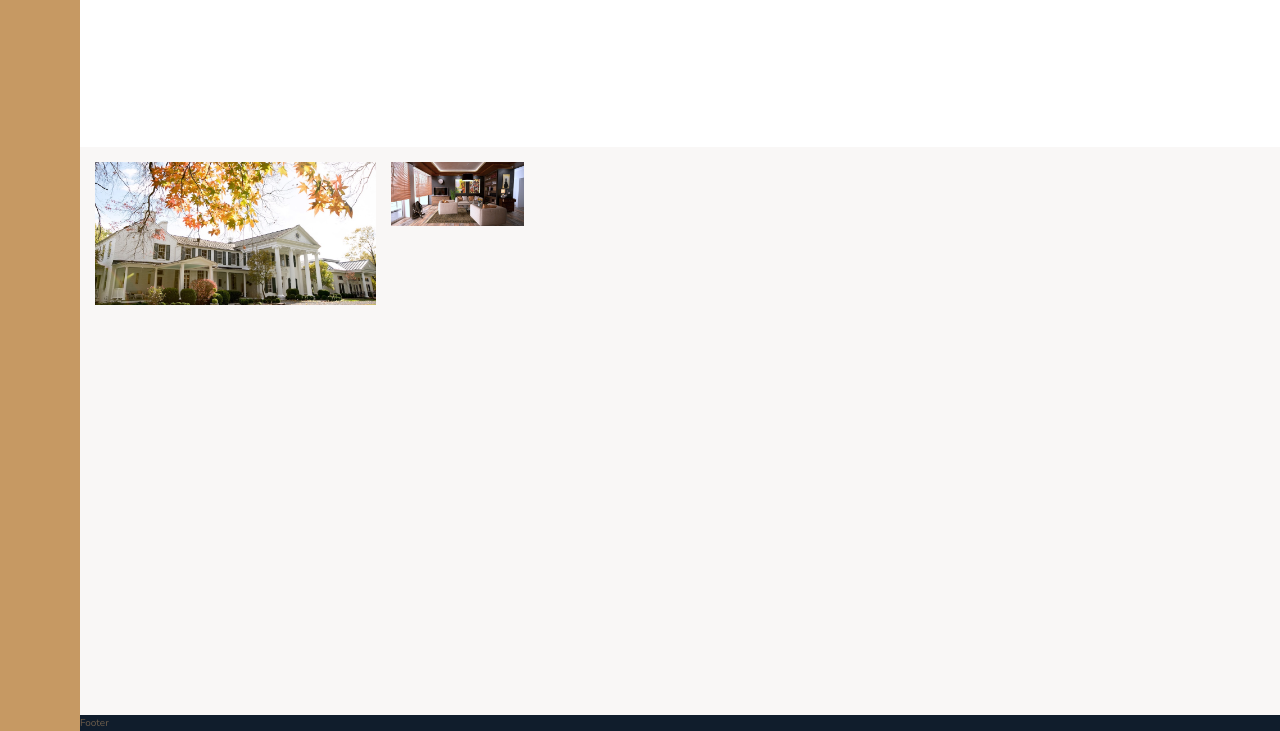
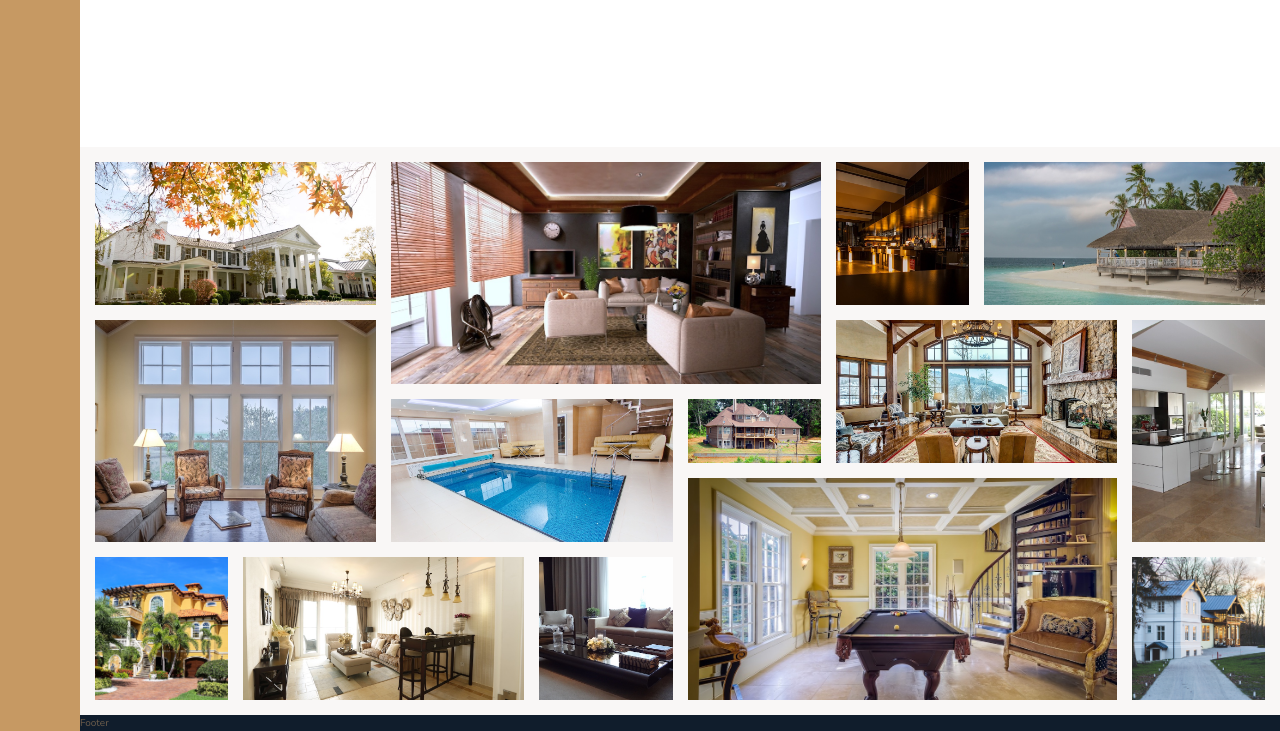
Before and after one commit to neringabickmore/nexter-adv-css, a website: page index.html in a window 1280 px wide. Shown: the part 3034-3765 px from the top of the page. Drawn offline with nearby package versions, Linux system fonts and the light colour scheme.

Commit message:
Building gallery/P2

```diff
--- a/index.html
+++ b/index.html
@@ -295,6 +295,42 @@
         <figure class="gallery__item gallery__item--2">
             <img src="img/gal-2.jpeg" alt="Gallery Image 2" class="gallery__img">
         </figure>
+        <figure class="gallery__item gallery__item--3">
+            <img src="img/gal-3.jpeg" alt="Gallery Image 3" class="gallery__img">
+        </figure>
+        <figure class="gallery__item gallery__item--4">
+            <img src="img/gal-4.jpeg" alt="Gallery Image 4" class="gallery__img">
+        </figure>
+        <figure class="gallery__item gallery__item--5">
+            <img src="img/gal-5.jpeg" alt="Gallery Image 5" class="gallery__img">
+        </figure>
+        <figure class="gallery__item gallery__item--6">
+            <img src="img/gal-6.jpeg" alt="Gallery Image 6" class="gallery__img">
+        </figure>
+        <figure class="gallery__item gallery__item--7">
+            <img src="img/gal-7.jpeg" alt="Gallery Image 7" class="gallery__img">
+        </figure>
+        <figure class="gallery__item gallery__item--8">
+            <img src="img/gal-8.jpeg" alt="Gallery Image 8" class="gallery__img">
+        </figure>
+        <figure class="gallery__item gallery__item--9">
+            <img src="img/gal-9.jpeg" alt="Gallery Image 9" class="gallery__img">
+        </figure>
+        <figure class="gallery__item gallery__item--10">
+            <img src="img/gal-10.jpeg" alt="Gallery Image 10" class="gallery__img">
+        </figure>
+        <figure class="gallery__item gallery__item--11">
+            <img src="img/gal-11.jpeg" alt="Gallery Image 11" class="gallery__img">
+        </figure>
+        <figure class="gallery__item gallery__item--12">
+            <img src="img/gal-12.jpeg" alt="Gallery Image 12" class="gallery__img">
+        </figure>
+        <figure class="gallery__item gallery__item--13">
+            <img src="img/gal-13.jpeg" alt="Gallery Image 13" class="gallery__img">
+        </figure>
+        <figure class="gallery__item gallery__item--14">
+            <img src="img/gal-14.jpeg" alt="Gallery Image 14" class="gallery__img">
+        </figure>
 
     </section>
     <footer class="footer">Footer</footer>
--- a/sass/_gallery.scss
+++ b/sass/_gallery.scss
@@ -10,9 +10,62 @@
 
     &__item {
         &--1 {
+            grid-column: 1 / 3;
             grid-row: 1 / 3;
+        }
+        &--2 {
+            grid-column: 3 / 6;
+            grid-row: 1 / 4;
+        }
+        &--3 {
+            grid-column: 6 / 7;
+            grid-row: 1 / 3;
+        }
+        &--4 {
+            grid-column: 7 / 9;
+            grid-row: 1 / 3;
+        }
+        &--5 {
             grid-column: 1 / 3;
+            grid-row: 3 / 6;
         }
+        &--6 {
+            grid-column: 3 / 5;
+            grid-row: 4 / 6;
+        }
+        &--7 {
+            grid-column: 5 / 6;
+            grid-row: 4 / 5;
+        }
+        &--8 {
+            grid-column: 6 / 8;
+            grid-row: 3 / 5;
+        }
+        &--9 {
+            grid-column: 8 / 9;
+            grid-row: 3 / 6;
+        }
+        &--10 {
+            grid-column: 1 / 2;
+            grid-row: 6 / 8;
+        }
+        &--11 {
+            grid-column: 2 / 4;
+            grid-row: 6 / 8;
+        }
+        &--12 {
+            grid-column: 4 / 5;
+            grid-row: 6 / 8;
+        }
+        &--13 {
+            grid-column: 5 / 8;
+            grid-row: 5 / 8;
+        }
+        &--14 {
+            grid-column: 8 / 9;
+            grid-row: 6 / 8;
+        }
+
 
     }
 
```
Also changed, not shown: css/style.css.
